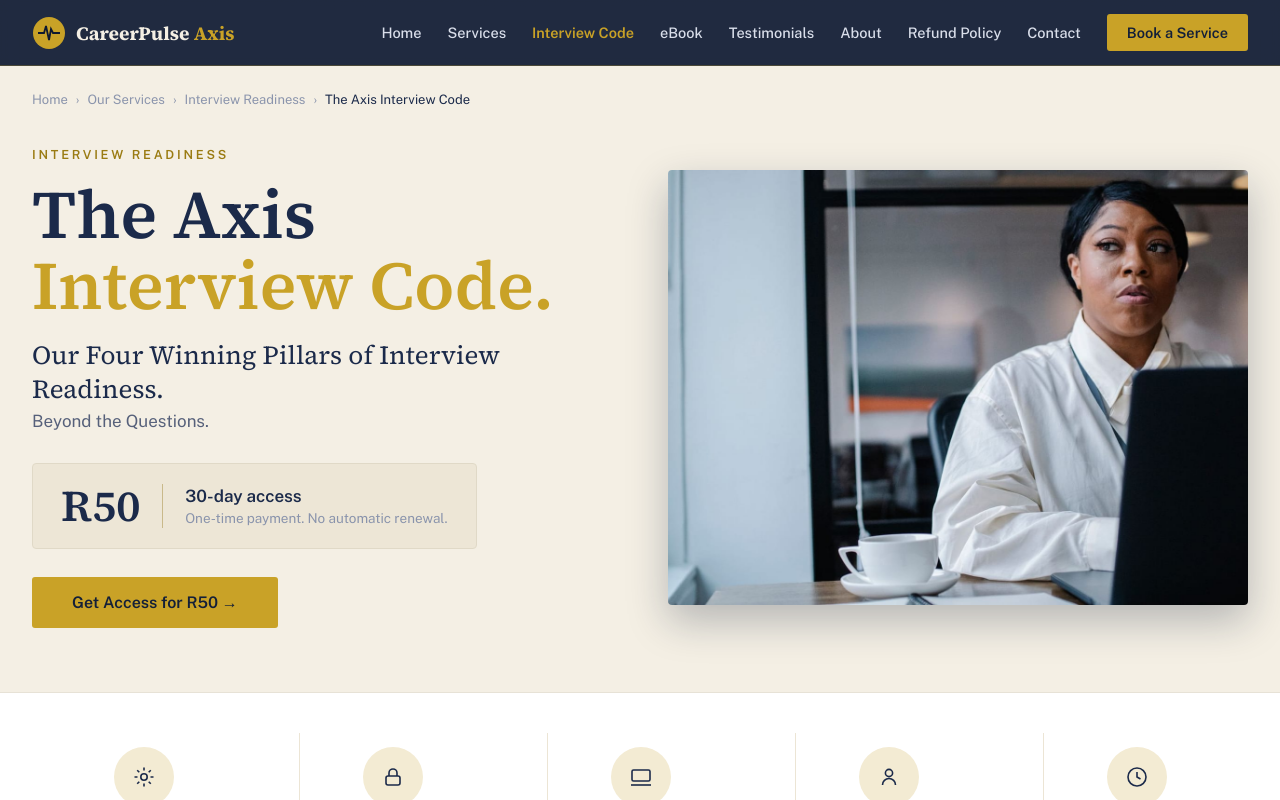
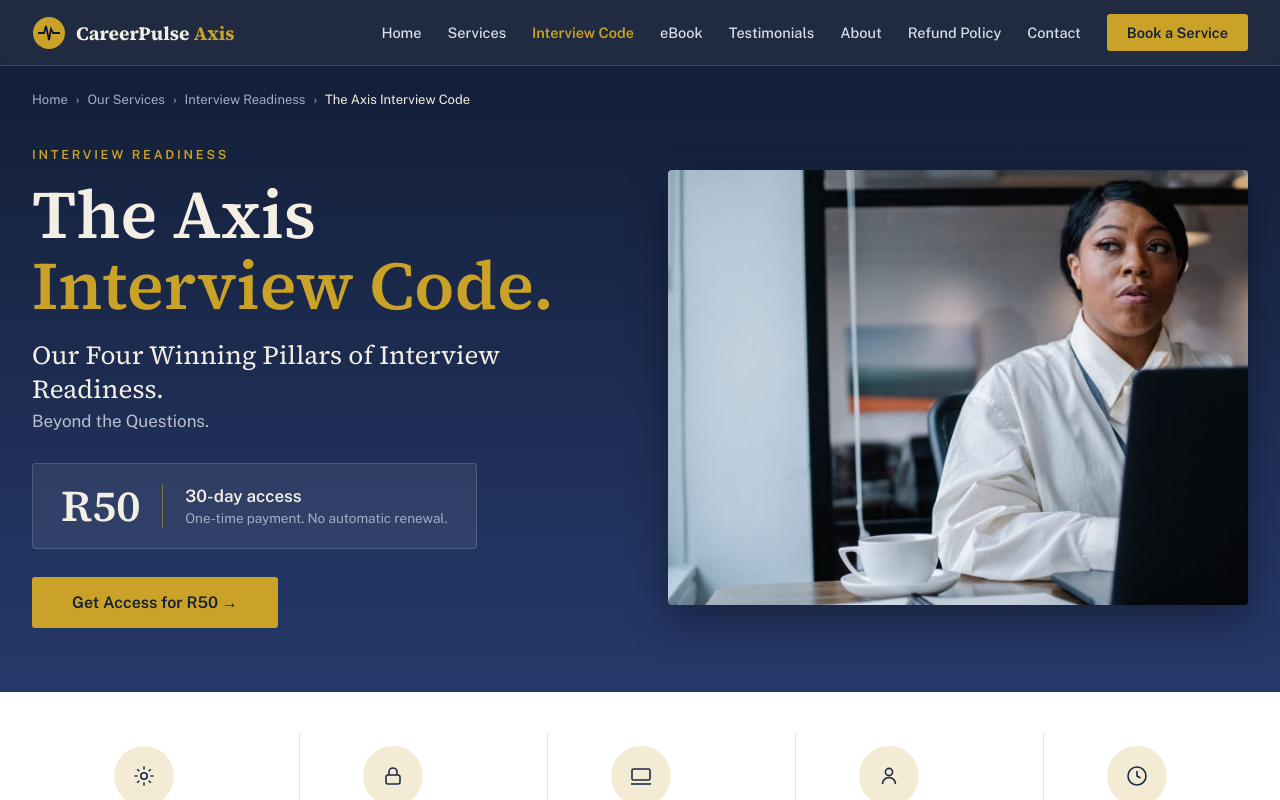
Before and after one commit to MinenhleDlaminiDev/Careeraxispulse, a React (Vite) app: page /interview-code in a window 1280 px wide. Shown: the top 800 px of the page. Built offline with nearby package versions, Linux system fonts and the light colour scheme.

Commit message:
Restyle Interview Code hero to navy to match the site

```diff
--- a/src/pages/InterviewCode.jsx
+++ b/src/pages/InterviewCode.jsx
@@ -22,34 +22,34 @@ export default function InterviewCode() {
   });
   return (
     <>
-      {/* ===== Hero (light) ===== */}
-      <section style={{ background: "#F4EFE4", borderBottom: "1px solid #E7E2D6" }}>
+      {/* ===== Hero (navy — matches the rest of the site) ===== */}
+      <section style={{ background: "linear-gradient(180deg,#131F38 0%,#26396A 100%)", color: "#F4EFE4" }}>
         <div style={{ maxWidth: "1240px", margin: "0 auto", padding: "26px 32px 0" }}>
           {/* Breadcrumb */}
-          <nav style={{ fontSize: "13px", color: "#8A94AC", display: "flex", flexWrap: "wrap", gap: "8px", alignItems: "center" }}>
-            <a href="/" style={{ color: "#8A94AC" }}>Home</a><span>›</span>
-            <a href="/services" style={{ color: "#8A94AC" }}>Our Services</a><span>›</span>
-            <a href="/services#interviews" style={{ color: "#8A94AC" }}>Interview Readiness</a><span>›</span>
-            <span style={{ color: "#1B2A4A" }}>The Axis Interview Code</span>
+          <nav style={{ fontSize: "13px", color: "#9FB0C9", display: "flex", flexWrap: "wrap", gap: "8px", alignItems: "center" }}>
+            <a href="/" style={{ color: "#9FB0C9" }}>Home</a><span>›</span>
+            <a href="/services" style={{ color: "#9FB0C9" }}>Our Services</a><span>›</span>
+            <a href="/services#interviews" style={{ color: "#9FB0C9" }}>Interview Readiness</a><span>›</span>
+            <span style={{ color: "#F4EFE4" }}>The Axis Interview Code</span>
           </nav>
         </div>
         <div style={{ maxWidth: "1240px", margin: "0 auto", padding: "40px 32px 64px", display: "grid", gridTemplateColumns: "repeat(auto-fit,minmax(320px,1fr))", gap: "56px", alignItems: "center" }}>
           <div style={{ animation: "fadeUp .7s ease both" }}>
-            <div style={{ letterSpacing: ".22em", textTransform: "uppercase", fontSize: "12.5px", fontWeight: "600", color: "#9A7B12", marginBottom: "18px" }}>Interview readiness</div>
+            <div style={{ letterSpacing: ".22em", textTransform: "uppercase", fontSize: "12.5px", fontWeight: "600", color: "#C9A227", marginBottom: "18px" }}>Interview readiness</div>
             <h1 style={{ fontFamily: "'Source Serif 4',serif", fontWeight: "600", fontSize: "clamp(40px,6vw,68px)", lineHeight: "1.04", margin: "0", textWrap: "pretty" }}>
-              <span style={{ color: "#1B2A4A" }}>The Axis</span><br />
+              <span style={{ color: "#F4EFE4" }}>The Axis</span><br />
               <span style={{ color: "#C9A227" }}>Interview Code.</span>
             </h1>
-            <p style={{ fontFamily: "'Source Serif 4',serif", fontSize: "clamp(20px,2.6vw,26px)", color: "#1B2A4A", fontWeight: "500", margin: "18px 0 4px", lineHeight: "1.3" }}>Our Four Winning Pillars of Interview Readiness.</p>
-            <p style={{ fontSize: "17px", color: "#56607A", margin: "0 0 32px" }}>Beyond the Questions.</p>
+            <p style={{ fontFamily: "'Source Serif 4',serif", fontSize: "clamp(20px,2.6vw,26px)", color: "#F4EFE4", fontWeight: "500", margin: "18px 0 4px", lineHeight: "1.3" }}>Our Four Winning Pillars of Interview Readiness.</p>
+            <p style={{ fontSize: "17px", color: "#B9C0D2", margin: "0 0 32px" }}>Beyond the Questions.</p>
 
             {/* Price card */}
-            <div style={{ display: "inline-flex", alignItems: "center", gap: "22px", background: "#EDE6D6", border: "1px solid #E0D9C7", borderRadius: "4px", padding: "20px 28px", marginBottom: "28px" }}>
-              <div style={{ fontFamily: "'Source Serif 4',serif", fontSize: "44px", fontWeight: "600", color: "#1B2A4A", lineHeight: "1" }}>{PRICE}</div>
-              <div style={{ width: "1px", alignSelf: "stretch", background: "#C9B98A" }}></div>
+            <div style={{ display: "inline-flex", alignItems: "center", gap: "22px", background: "rgba(255,255,255,.07)", border: "1px solid rgba(255,255,255,.16)", borderRadius: "4px", padding: "20px 28px", marginBottom: "28px" }}>
+              <div style={{ fontFamily: "'Source Serif 4',serif", fontSize: "44px", fontWeight: "600", color: "#F4EFE4", lineHeight: "1" }}>{PRICE}</div>
+              <div style={{ width: "1px", alignSelf: "stretch", background: "rgba(201,162,39,.55)" }}></div>
               <div>
-                <div style={{ fontSize: "17px", fontWeight: "600", color: "#1B2A4A" }}>30-day access</div>
-                <div style={{ fontSize: "13.5px", color: "#8A94AC", marginTop: "4px" }}>One-time payment. No automatic renewal.</div>
+                <div style={{ fontSize: "17px", fontWeight: "600", color: "#F4EFE4" }}>30-day access</div>
+                <div style={{ fontSize: "13.5px", color: "#9FB0C9", marginTop: "4px" }}>One-time payment. No automatic renewal.</div>
               </div>
             </div>
 
@@ -59,7 +59,7 @@ export default function InterviewCode() {
           </div>
 
           {/* Right visual */}
-          <div style={{ aspectRatio: "4/3", borderRadius: "4px", overflow: "hidden", boxShadow: "0 16px 40px rgba(19,31,56,.28)" }}>
+          <div style={{ aspectRatio: "4/3", borderRadius: "4px", overflow: "hidden", boxShadow: "0 16px 40px rgba(0,0,0,.35)" }}>
             <img src="/assets/interview-code-hero.jpg" alt="A professional preparing for an interview at her desk" style={{ width: "100%", height: "100%", objectFit: "cover", objectPosition: "center", display: "block" }} />
           </div>
         </div>
```
